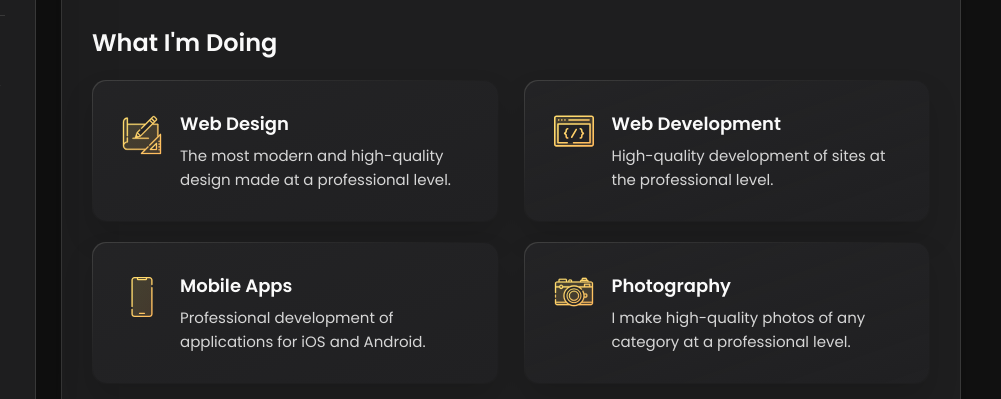
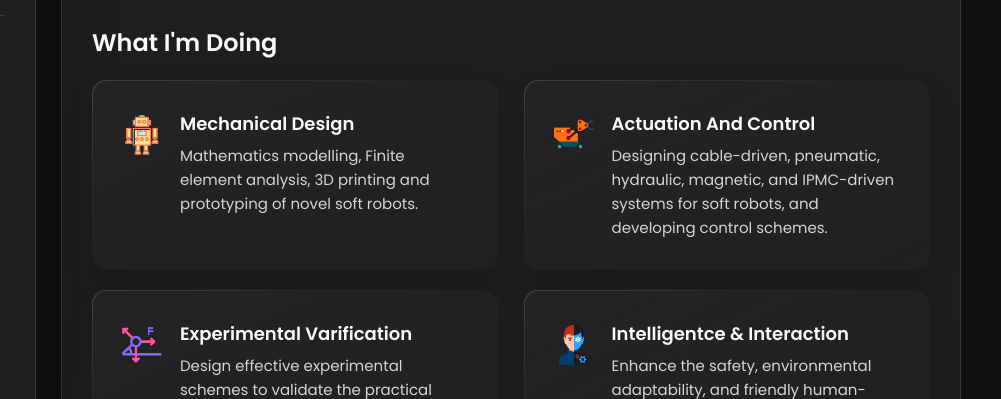
Before and after one commit to IndigoQuadratic/IndigoQuadratic.github.io, a plain HTML site: page index.html in a window 1280 px wide. Shown: the part 401-800 px from the top of the page, 279-1280 px from the left. Drawn offline with nearby package versions, Linux system fonts and the light colour scheme.

Commit message:
Update index.html

```diff
--- a/index.html
+++ b/index.html
@@ -237,15 +237,15 @@
             <li class="service-item">
 
               <div class="service-icon-box">
-                <img src="./assets/images/icon-design.svg
+                <img src="./assets/images/robot.png
                 " alt="design icon" width="40">
               </div>
 
               <div class="service-content-box">
-                <h4 class="h4 service-item-title">Web design</h4>
+                <h4 class="h4 service-item-title">Mechanical Design</h4>
 
                 <p class="service-item-text">
-                  The most modern and high-quality design made at a professional level.
+                  Mathematics modelling, Finite element analysis, 3D printing and prototyping of novel soft robots.
                 </p>
               </div>
 
@@ -254,14 +254,14 @@
             <li class="service-item">
 
               <div class="service-icon-box">
-                <img src="./assets/images/icon-dev.svg" alt="Web development icon" width="40">
+                <img src="./assets/images/actuation.png" alt="Actuation icon" width="40">
               </div>
 
               <div class="service-content-box">
-                <h4 class="h4 service-item-title">Web development</h4>
+                <h4 class="h4 service-item-title">Actuation and Control</h4>
 
                 <p class="service-item-text">
-                  High-quality development of sites at the professional level.
+                  Designing cable-driven, pneumatic, hydraulic, magnetic, and IPMC-driven systems for soft robots, and developing control schemes.
                 </p>
               </div>
 
@@ -270,14 +270,14 @@
             <li class="service-item">
 
               <div class="service-icon-box">
-                <img src="./assets/images/icon-app.svg" alt="mobile app icon" width="40">
+                <img src="./assets/images/experiment.png" alt="Experiments icon" width="40">
               </div>
 
               <div class="service-content-box">
-                <h4 class="h4 service-item-title">Mobile apps</h4>
+                <h4 class="h4 service-item-title">Experimental Varification</h4>
 
                 <p class="service-item-text">
-                  Professional development of applications for iOS and Android.
+                  Design effective experimental schemes to validate the practical value of the robot.
                 </p>
               </div>
 
@@ -286,14 +286,14 @@
             <li class="service-item">
 
               <div class="service-icon-box">
-                <img src="./assets/images/icon-photo.svg" alt="camera icon" width="40">
+                <img src="./assets/images/interaction.png" alt="camera icon" width="40">
               </div>
 
               <div class="service-content-box">
-                <h4 class="h4 service-item-title">Photography</h4>
+                <h4 class="h4 service-item-title">Intelligentce & Interaction</h4>
 
                 <p class="service-item-text">
-                  I make high-quality photos of any category at a professional level.
+                  Enhance the safety, environmental adaptability, and friendly human-robot interaction performance of the robot.
                 </p>
               </div>
 
```
